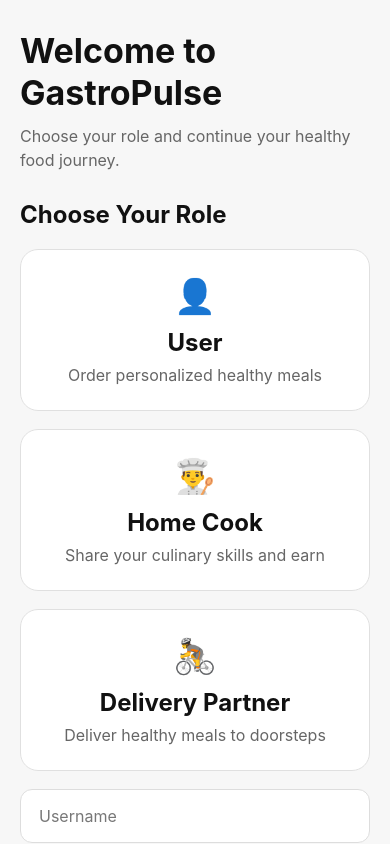
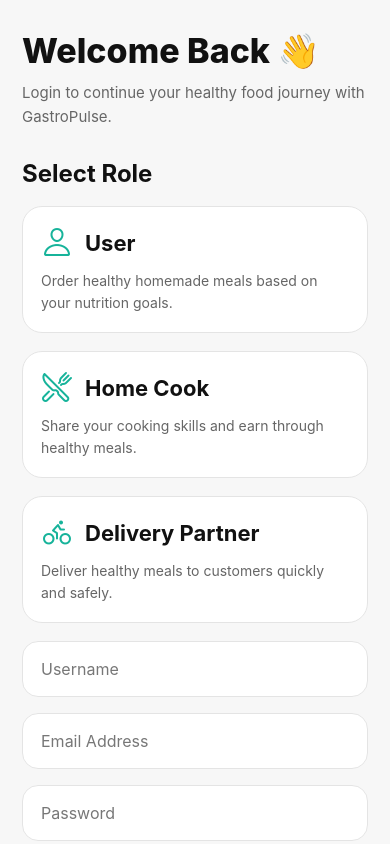
Before and after one commit to rubi-15/GastroPulse, a React Native app: screen /Login in a window 390 px wide. Built offline with nearby package versions, Linux system fonts and the light colour scheme.

Commit message:
LoginScreen.js

```diff
--- a/source/common/LoginScreen.js
+++ b/source/common/LoginScreen.js
@@ -1,4 +1,5 @@
 import React, { useState } from "react";
+
 import {
   View,
   Text,
@@ -7,200 +8,397 @@
   TextInput,
   ScrollView,
   StatusBar,
+  Alert,
 } from "react-native";
 
 import { SafeAreaView } from "react-native-safe-area-context";
 
-export default function LoginScreen({ navigation }) {
-  const [selectedRole, setSelectedRole] = useState("");
+import { Ionicons } from "@expo/vector-icons";
 
+export default function LoginScreen({
+  navigation,
+}) {
+
+  const [selectedRole, setSelectedRole] =
+    useState("");
+
+  const [username, setUsername] =
+    useState("");
+
+  const [email, setEmail] =
+    useState("");
+
+  const [password, setPassword] =
+    useState("");
+
+  // ==========================================
+  // LOGIN FUNCTION
+  // ==========================================
   const handleLogin = () => {
+
+    if (
+      !selectedRole ||
+      !username ||
+      !email ||
+      !password
+    ) {
+
+      Alert.alert(
+        "Missing Details",
+        "Please fill all fields"
+      );
+
+      return;
+    }
+
+    // ==========================================
+    // USER LOGIN
+    // ==========================================
     if (selectedRole === "user") {
-      navigation.navigate("UserHome");
-    } else if (selectedRole === "cook") {
-      navigation.navigate("CookHome");
-    } else if (selectedRole === "delivery") {
-      navigation.navigate("DeliveryHome");
+
+      navigation.replace(
+        "UserHome",
+        {
+          userName: username,
+          userEmail: email,
+        }
+      );
     }
+
+    // ==========================================
+    // COOK LOGIN
+    // ==========================================
+    else if (
+      selectedRole === "cook"
+    ) {
+
+      navigation.replace(
+        "CookHome",
+        {
+          cookName: username,
+          cookEmail: email,
+        }
+      );
+    }
+
+    // ==========================================
+    // DELIVERY LOGIN
+    // ==========================================
+    else if (
+      selectedRole === "delivery"
+    ) {
+
+      navigation.replace(
+        "DeliveryHome",
+        {
+          deliveryName: username,
+          deliveryEmail: email,
+        }
+      );
+    }
+
   };
 
+  // ==========================================
+  // FORGOT PASSWORD
+  // ==========================================
+  const handleForgotPassword =
+    () => {
+
+      if (!email) {
+
+        Alert.alert(
+          "Email Required",
+          "Please enter your email address"
+        );
+
+        return;
+      }
+
+      Alert.alert(
+        "Password Reset",
+        `Reset link sent to ${email}`
+      );
+    };
+
   return (
+
     <SafeAreaView style={styles.container}>
+
       <StatusBar
         backgroundColor="#F7F7F7"
         barStyle="dark-content"
       />
 
       <ScrollView
-        showsVerticalScrollIndicator={false}
-        contentContainerStyle={styles.scrollContainer}
+        showsVerticalScrollIndicator={
+          false
+        }
+        contentContainerStyle={
+          styles.scrollContainer
+        }
       >
-        {/* Header */}
+
+        {/* HEADER */}
         <View style={styles.headerContainer}>
+
           <Text style={styles.welcomeText}>
-            Welcome to GastroPulse
+            Welcome Back 👋
           </Text>
 
           <Text style={styles.subText}>
-            Choose your role and continue your healthy food journey.
+            Login to continue your
+            healthy food journey with
+            GastroPulse.
           </Text>
+
         </View>
 
-        {/* Role Selection */}
+        {/* ROLE TITLE */}
         <Text style={styles.sectionTitle}>
-          Choose Your Role
+          Select Role
         </Text>
 
-        {/* User */}
+        {/* USER ROLE */}
         <TouchableOpacity
           style={[
             styles.roleCard,
-            selectedRole === "user" && styles.selectedCard,
+
+            selectedRole ===
+              "user" &&
+              styles.selectedCard,
           ]}
-          onPress={() => setSelectedRole("user")}
+          onPress={() =>
+            setSelectedRole("user")
+          }
         >
-          <Text style={styles.roleIcon}>👤</Text>
 
-          <Text style={styles.roleTitle}>User</Text>
+          <View
+            style={styles.roleTop}
+          >
 
-          <Text style={styles.roleDescription}>
-            Order personalized healthy meals
+            <Ionicons
+              name="person-outline"
+              size={32}
+              color="#16b39a"
+            />
+
+            <Text
+              style={styles.roleTitle}
+            >
+              User
+            </Text>
+
+          </View>
+
+          <Text
+            style={
+              styles.roleDescription
+            }
+          >
+            Order healthy homemade
+            meals based on your
+            nutrition goals.
           </Text>
+
         </TouchableOpacity>
 
-        {/* Cook */}
+        {/* COOK ROLE */}
         <TouchableOpacity
           style={[
             styles.roleCard,
-            selectedRole === "cook" && styles.selectedCard,
+
+            selectedRole ===
+              "cook" &&
+              styles.selectedCard,
           ]}
-          onPress={() => setSelectedRole("cook")}
+          onPress={() =>
+            setSelectedRole("cook")
+          }
         >
-          <Text style={styles.roleIcon}>👨‍🍳</Text>
 
-          <Text style={styles.roleTitle}>Home Cook</Text>
+          <View
+            style={styles.roleTop}
+          >
 
-          <Text style={styles.roleDescription}>
-            Share your culinary skills and earn
+            <Ionicons
+              name="restaurant-outline"
+              size={32}
+              color="#16b39a"
+            />
+
+            <Text
+              style={styles.roleTitle}
+            >
+              Home Cook
+            </Text>
+
+          </View>
+
+          <Text
+            style={
+              styles.roleDescription
+            }
+          >
+            Share your cooking skills
+            and earn through healthy
+            meals.
           </Text>
+
         </TouchableOpacity>
 
-        {/* Delivery */}
+        {/* DELIVERY ROLE */}
         <TouchableOpacity
           style={[
             styles.roleCard,
-            selectedRole === "delivery" && styles.selectedCard,
+
+            selectedRole ===
+              "delivery" &&
+              styles.selectedCard,
           ]}
-          onPress={() => setSelectedRole("delivery")}
+          onPress={() =>
+            setSelectedRole(
+              "delivery"
+            )
+          }
         >
-          <Text style={styles.roleIcon}>🚴</Text>
 
-          <Text style={styles.roleTitle}>Delivery Partner</Text>
+          <View
+            style={styles.roleTop}
+          >
 
-          <Text style={styles.roleDescription}>
-            Deliver healthy meals to doorsteps
+            <Ionicons
+              name="bicycle-outline"
+              size={32}
+              color="#16b39a"
+            />
+
+            <Text
+              style={styles.roleTitle}
+            >
+              Delivery Partner
+            </Text>
+
+          </View>
+
+          <Text
+            style={
+              styles.roleDescription
+            }
+          >
+            Deliver healthy meals to
+            customers quickly and
+            safely.
           </Text>
+
         </TouchableOpacity>
 
-        {/* Username */}
+        {/* USERNAME */}
         <TextInput
           placeholder="Username"
           placeholderTextColor="#777"
           style={styles.input}
+          value={username}
+          onChangeText={setUsername}
         />
 
-        {/* Password */}
+        {/* EMAIL */}
+        <TextInput
+          placeholder="Email Address"
+          placeholderTextColor="#777"
+          keyboardType="email-address"
+          autoCapitalize="none"
+          style={styles.input}
+          value={email}
+          onChangeText={setEmail}
+        />
+
+        {/* PASSWORD */}
         <TextInput
           placeholder="Password"
           placeholderTextColor="#777"
           secureTextEntry
           style={styles.input}
+          value={password}
+          onChangeText={setPassword}
         />
 
-        {/* Divider */}
-        <View style={styles.dividerContainer}>
-          <View style={styles.divider} />
-
-          <Text style={styles.orText}>OR</Text>
-
-          <View style={styles.divider} />
-        </View>
-
-        {/* Email Login */}
+        {/* FORGOT PASSWORD */}
         <TouchableOpacity
-          style={styles.socialButton}
-          onPress={() =>
-            navigation.navigate("SocialLogin", {
-              role: selectedRole,
-              type: "email",
-            })
+          style={
+            styles.forgotContainer
+          }
+          onPress={
+            handleForgotPassword
           }
         >
-          <Text style={styles.socialText}>
-            Continue with Email
+
+          <Text style={styles.forgotText}>
+            Forgot Password?
           </Text>
+
         </TouchableOpacity>
 
-        {/* Google Login */}
-        <TouchableOpacity
-          style={styles.socialButton}
-          onPress={() =>
-            navigation.navigate("SocialLogin", {
-              role: selectedRole,
-              type: "google",
-            })
-          }
-        >
-          <Text style={styles.socialText}>
-            Continue with Google
-          </Text>
-        </TouchableOpacity>
-
-        {/* Login */}
+        {/* LOGIN BUTTON */}
         <TouchableOpacity
           style={styles.loginButton}
           onPress={handleLogin}
         >
-          <Text style={styles.loginText}>Login</Text>
+
+          <Text style={styles.loginText}>
+            Login
+          </Text>
+
         </TouchableOpacity>
 
-        {/* Signup */}
-        <TouchableOpacity style={styles.signupButton}
-        onPress={() => navigation.navigate("SignupRole")}
+        {/* SIGNUP */}
+        <TouchableOpacity
+          style={styles.signupButton}
+          onPress={() =>
+            navigation.navigate(
+              "SignupRole"
+            )
+          }
         >
-          <Text style={styles.signupText}>Sign Up</Text>
+
+          <Text style={styles.signupText}>
+            Create New Account
+          </Text>
+
         </TouchableOpacity>
+
       </ScrollView>
+
     </SafeAreaView>
   );
 }
 
 const styles = StyleSheet.create({
+
   container: {
     flex: 1,
     backgroundColor: "#F7F7F7",
   },
 
   scrollContainer: {
-    paddingHorizontal: 20,
+    paddingHorizontal: 22,
     paddingTop: 30,
     paddingBottom: 40,
   },
 
   headerContainer: {
-    marginBottom: 28,
+    marginBottom: 30,
   },
 
   welcomeText: {
     fontSize: 34,
-    fontWeight: "700",
+    fontWeight: "800",
     color: "#111",
     marginBottom: 10,
-    lineHeight: 42,
   },
 
   subText: {
-    fontSize: 16,
+    fontSize: 15,
     color: "#666",
     lineHeight: 24,
   },
@@ -208,114 +406,93 @@
   sectionTitle: {
     fontSize: 24,
     fontWeight: "700",
-    marginBottom: 20,
     color: "#111",
+    marginBottom: 18,
   },
 
   roleCard: {
-    backgroundColor: "#FFFFFF",
-    borderRadius: 18,
-    paddingVertical: 25,
-    alignItems: "center",
+    backgroundColor: "#fff",
+    borderRadius: 20,
+    padding: 18,
     marginBottom: 18,
     borderWidth: 1,
-    borderColor: "#E0E0E0",
-    elevation: 2,
+    borderColor: "#E4E4E4",
   },
 
   selectedCard: {
-    borderColor: "#23B6A6",
+    borderColor: "#16b39a",
     borderWidth: 2,
+    backgroundColor: "#F4FFFC",
   },
 
-  roleIcon: {
-    fontSize: 34,
-    marginBottom: 12,
+  roleTop: {
+    flexDirection: "row",
+    alignItems: "center",
+    marginBottom: 10,
   },
 
   roleTitle: {
-    fontSize: 24,
+    fontSize: 22,
     fontWeight: "700",
     color: "#111",
-    marginBottom: 8,
+    marginLeft: 12,
   },
 
   roleDescription: {
-    fontSize: 16,
     color: "#666",
+    lineHeight: 22,
+    fontSize: 14,
   },
 
   input: {
-    backgroundColor: "#FFFFFF",
-    borderRadius: 12,
+    backgroundColor: "#fff",
+    borderRadius: 16,
     paddingHorizontal: 18,
-    paddingVertical: 16,
+    paddingVertical: 17,
     fontSize: 16,
     marginBottom: 16,
     borderWidth: 1,
-    borderColor: "#DDDDDD",
+    borderColor: "#E4E4E4",
   },
 
-  dividerContainer: {
-    flexDirection: "row",
-    alignItems: "center",
-    marginVertical: 22,
+  forgotContainer: {
+    alignItems: "flex-end",
+    marginBottom: 25,
   },
 
-  divider: {
-    flex: 1,
-    height: 1,
-    backgroundColor: "#D0D0D0",
-  },
-
-  orText: {
-    marginHorizontal: 12,
-    color: "#777",
-    fontSize: 15,
-  },
-
-  socialButton: {
-    backgroundColor: "#FFFFFF",
-    borderWidth: 1,
-    borderColor: "#DDDDDD",
-    paddingVertical: 16,
-    borderRadius: 12,
-    alignItems: "center",
-    marginBottom: 15,
-  },
-
-  socialText: {
-    fontSize: 17,
-    color: "#333",
-    fontWeight: "500",
+  forgotText: {
+    color: "#16b39a",
+    fontWeight: "700",
+    fontSize: 14,
   },
 
   loginButton: {
-    backgroundColor: "#23B6A6",
+    backgroundColor: "#16b39a",
     paddingVertical: 18,
-    borderRadius: 14,
+    borderRadius: 16,
     alignItems: "center",
-    marginTop: 12,
-    marginBottom: 15,
+    marginBottom: 18,
   },
 
   loginText: {
-    color: "#FFFFFF",
-    fontSize: 20,
+    color: "#fff",
+    fontSize: 18,
     fontWeight: "700",
   },
 
   signupButton: {
     borderWidth: 1.5,
-    borderColor: "#23B6A6",
+    borderColor: "#16b39a",
     paddingVertical: 18,
-    borderRadius: 14,
+    borderRadius: 16,
     alignItems: "center",
+    backgroundColor: "#fff",
   },
 
   signupText: {
-    color: "#23B6A6",
-    fontSize: 20,
+    color: "#16b39a",
+    fontSize: 17,
     fontWeight: "700",
   },
+
 });
```
